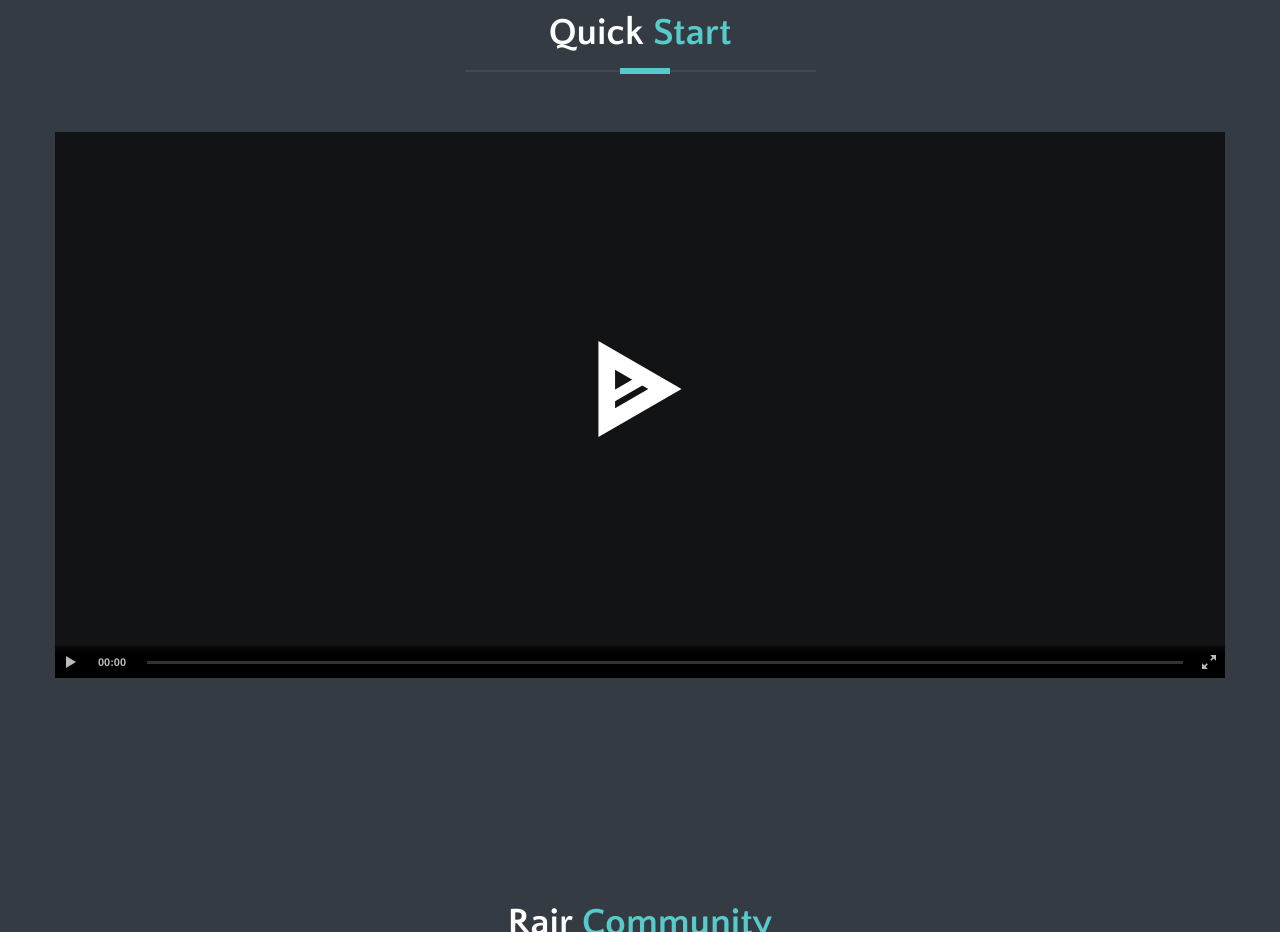
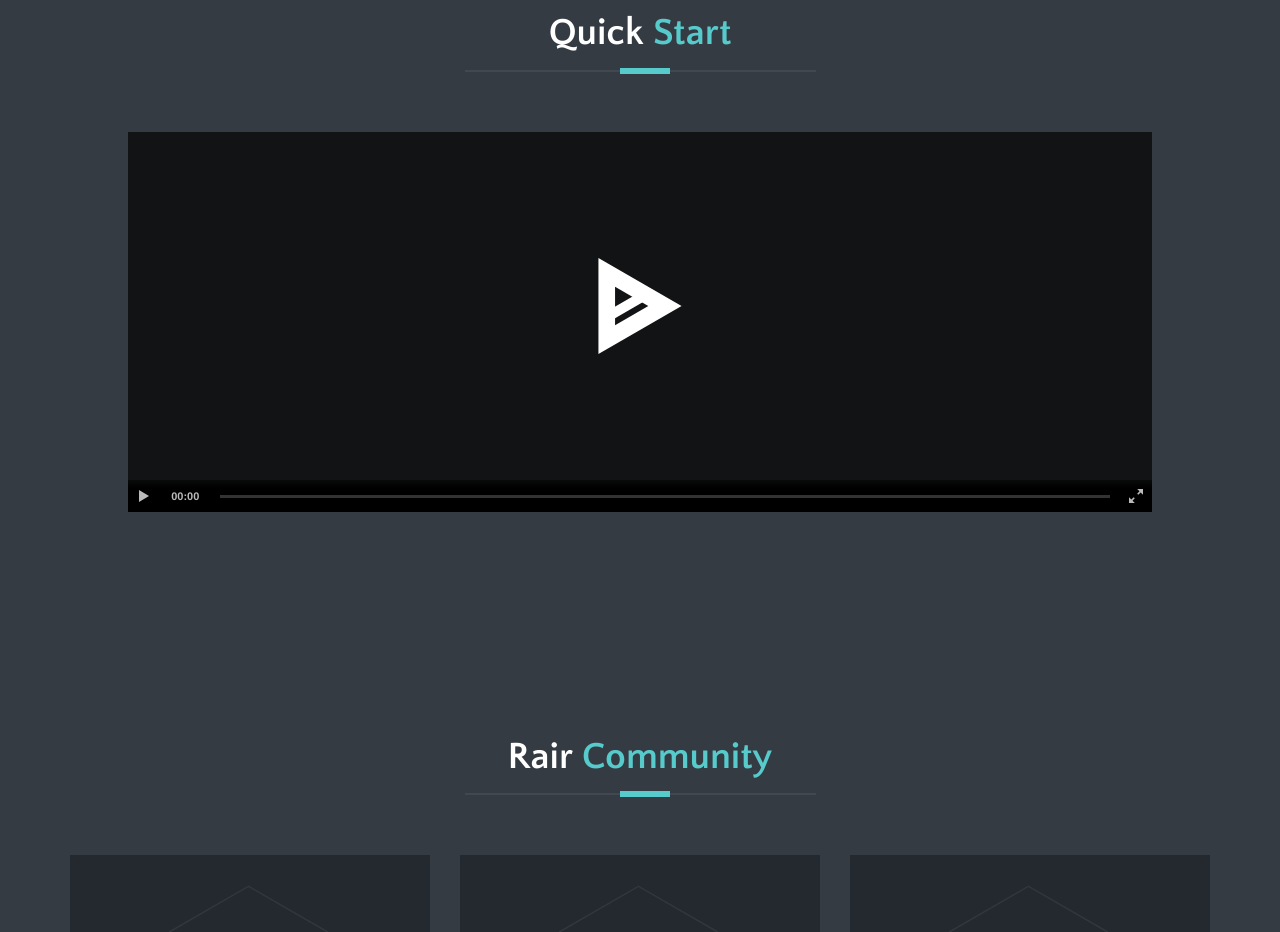
Before and after one commit to Rair-Project/rair-project.github.io, a plain HTML site: page index.html in a window 1280 px wide. Shown: the part 1480-2412 px from the top of the page. Drawn offline with Linux system fonts and the light colour scheme; files whose address does not match are found by name; a web font is replaced by a local one.

Commit message:
Fix size

```diff
--- a/index.html
+++ b/index.html
@@ -137,7 +137,7 @@
 					<div class="border"></div>
 				</div>
 				<!-- /section title -->
-				<asciinema-player idle-time-limit=2 font-size=medium rows= 22 cols=200 src="getstarted.cast"></asciinema-player>
+				<asciinema-player idle-time-limit=2 rows= 23 cols=140 src="getstarted.cast"></asciinema-player>
 
 			</div> 		<!-- End row -->
 		</div>   	<!-- End container -->
```
